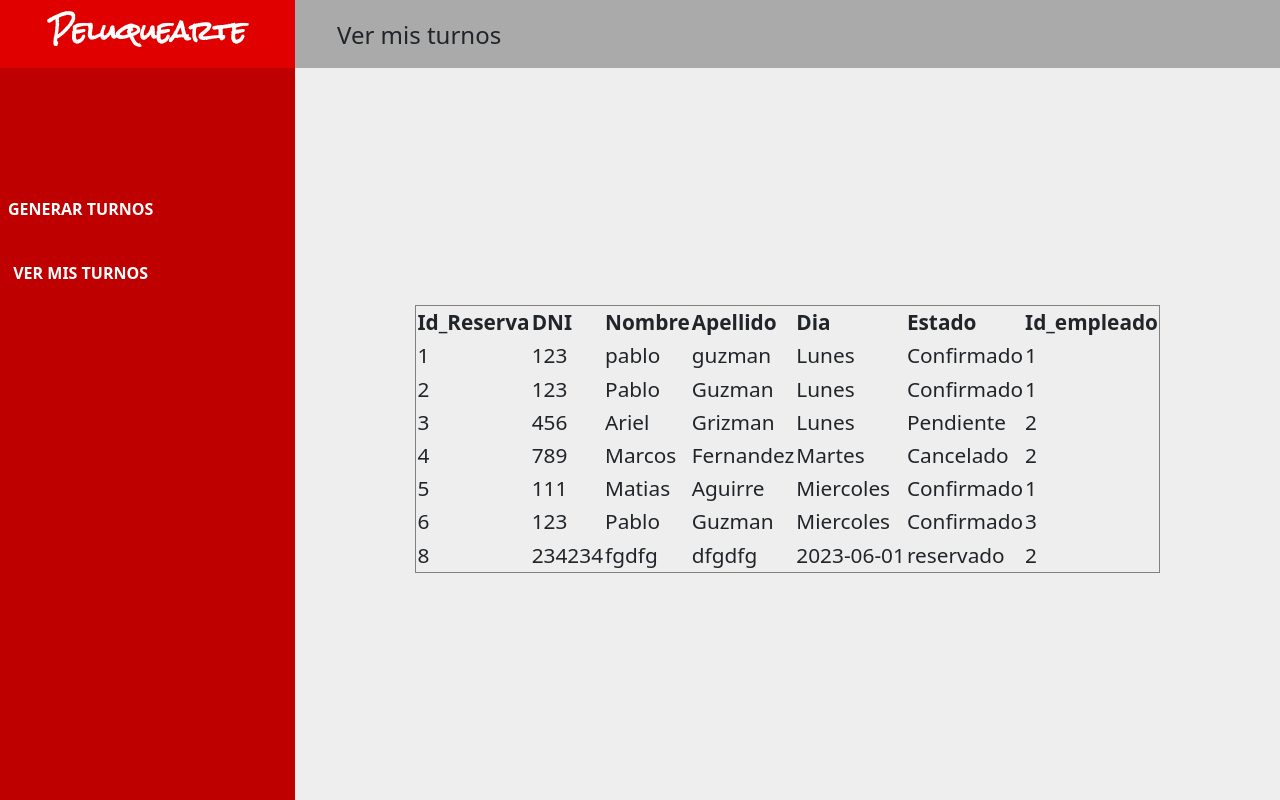
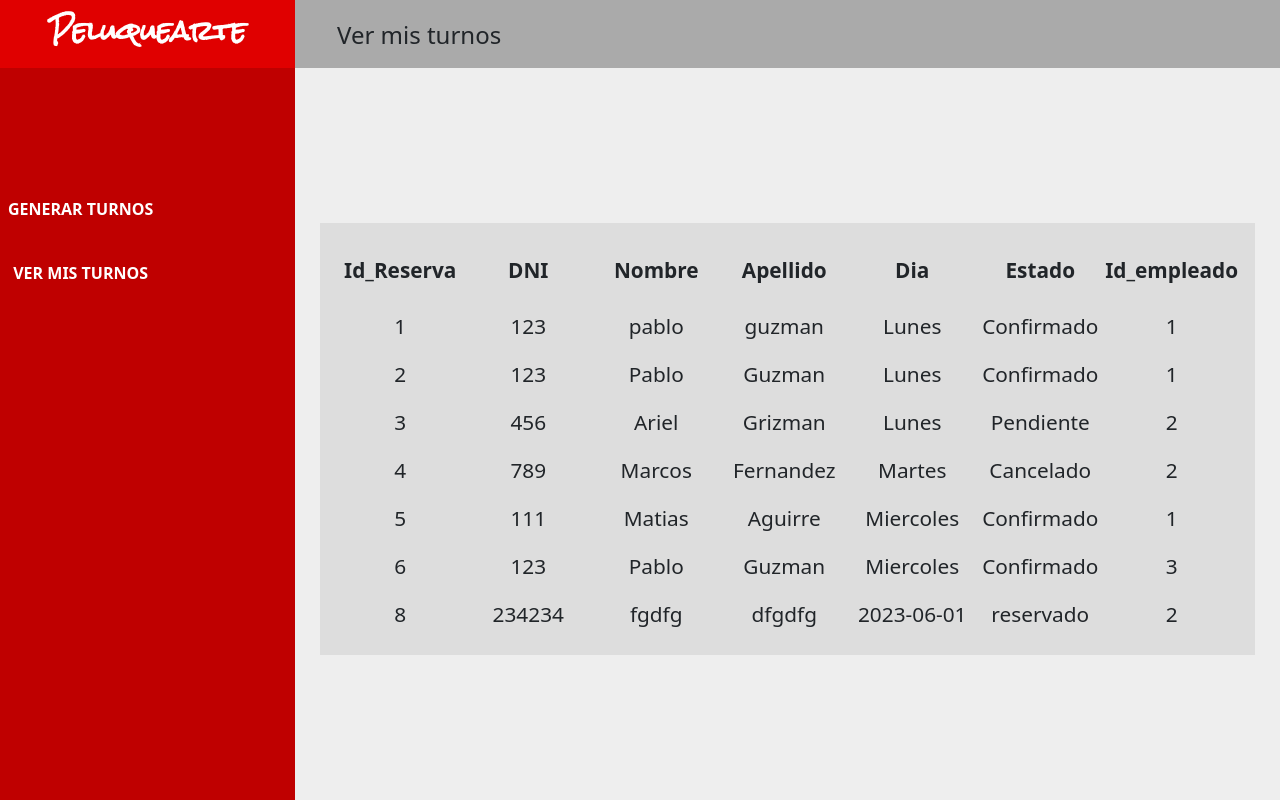
Before and after one commit to sjlozano77/peluquearte, a PHP site: page /ver_mis_turnos.php in a window 1280 px wide. Run offline with PHP 8.4, Linux system fonts and the light colour scheme; data comes from the database, SQL or seed files in the repository.

Commit message:
Finaliza estilos de la tabla ver mis turnos.php

```diff
--- /dev/null
+++ b/css/03.secciones/main-contenido-tabla.css
@@ -0,0 +1,4 @@
+.main-contenido-tabla {
+    padding: 1rem;
+    background-color: var(--gray-scale-n3);
+}
--- /dev/null
+++ b/css/04.componentes/tabla/tabla-celda.css
@@ -0,0 +1,4 @@
+.tabla__celda {
+    width: 8rem;
+    text-align: center;
+}
--- /dev/null
+++ b/css/04.componentes/tabla/tabla-encabezado.css
@@ -0,0 +1,3 @@
+.tabla__encabezado {
+    height: 4rem;
+}
--- /dev/null
+++ b/css/04.componentes/tabla/tabla-fila.css
@@ -0,0 +1,7 @@
+.tabla__fila {
+    height: 3rem;
+}
+
+.tabla__fila--par {
+    background-color: var(--gray-scale-n2);
+}
--- /dev/null
+++ b/css/04.componentes/tabla/tabla.css
@@ -0,0 +1,3 @@
+.tabla {
+    border: none;
+}
--- a/ver_mis_turnos.php
+++ b/ver_mis_turnos.php
@@ -30,11 +30,16 @@ require("conexion/conectar.php");
     <link rel="stylesheet" href="css/03.secciones/main-header.css">
     <link rel="stylesheet" href="css/03.secciones/main-header-titulo.css">
     <link rel="stylesheet" href="css/03.secciones/main-contenido.css">
+    <link rel="stylesheet" href="css/03.secciones/main-contenido-tabla.css">
     <!--componentes-->
     <link rel="stylesheet" href="css/04.componentes/menu/menu.css">
     <link rel="stylesheet" href="css/04.componentes/menu/menu-list.css">
     <link rel="stylesheet" href="css/04.componentes/menu/menu-item.css">
     <link rel="stylesheet" href="css/04.componentes/menu/menu-link.css">
+    <link rel="stylesheet" href="css/04.componentes/tabla/tabla.css">
+    <link rel="stylesheet" href="css/04.componentes/tabla/tabla-encabezado.css">
+    <link rel="stylesheet" href="css/04.componentes/tabla/tabla-fila.css">
+    <link rel="stylesheet" href="css/04.componentes/tabla/tabla-celda.css">
 
     <title>Peluquearte | Ver mis turnos</title>
 
@@ -54,23 +59,24 @@ require("conexion/conectar.php");
             <h2 class="main-header-titulo">Ver mis turnos</h2>
         </header>
         <section class="main-contenido">
+            <div class="main-contenido-tabla">
                 <?php
                     // Ejecutar la consulta de reservas
                     $sql = "SELECT * FROM reservas";
                     $resultado = mysqli_query($conexion, $sql) or die("Error al ejecutar la consulta");
 
                     // Mostrar la consulta en una tabla
-                echo "<table border='1'>";
-                echo "<tr><th>Id_Reserva</th><th>DNI</th><th>Nombre</th><th>Apellido</th><th>Dia</th><th>Estado</th><th>Id_empleado</th></tr>";
+                    echo "<table class='tabla' border='1'>";
+                    echo "<tr class='tabla__encabezado'><th class='tabla__celda'>Id_Reserva</th><th class='tabla__celda'>DNI</th><th class='tabla__celda'>Nombre</th><th class='tabla__celda'>Apellido</th><th class='tabla__celda'>Dia</th><th class='tabla__celda'>Estado</th><th class='tabla__celda'>Id_empleado</th></tr>";
                     while ($fila = mysqli_fetch_assoc($resultado)) {
-                    echo "<tr>";
-                    echo "<td>" . $fila["Id_Reserva"] . "</td>";
-                    echo "<td>" . $fila["DNI"] . "</td>";
-                    echo "<td>" . $fila["Nombre"] . "</td>";
-                    echo "<td>" . $fila["Apellido"] . "</td>";
-                    echo "<td>" . $fila["Dia"] . "</td>";
-                    echo "<td>" . $fila["Estado"] . "</td>";
-                    echo "<td>" . $fila["Id_empleado"] . "</td>";
+                        echo "<tr class='tabla__fila'>";
+                        echo "<td class='tabla__celda'>" . $fila["Id_Reserva"] . "</td>";
+                        echo "<td class='tabla__celda'>" . $fila["DNI"] . "</td>";
+                        echo "<td class='tabla__celda'>" . $fila["Nombre"] . "</td>";
+                        echo "<td class='tabla__celda'>" . $fila["Apellido"] . "</td>";
+                        echo "<td class='tabla__celda'>" . $fila["Dia"] . "</td>";
+                        echo "<td class='tabla__celda'>" . $fila["Estado"] . "</td>";
+                        echo "<td class='tabla__celda'>" . $fila["Id_empleado"] . "</td>";
                         echo "</tr>";
                     }
                     echo "</table>";
@@ -78,6 +84,7 @@ require("conexion/conectar.php");
                     // Cerrar la conexión
                     mysqli_close($conexion);
                 ?>
+            </div>
         </section>
     </main>
 
```
Also changed, not shown: css/styles.css (deleted, +0 -19 lines), css/04.componentes/form/form-select.css (line endings or trailing spaces). Lines whose indentation alone changed are shown as unchanged.
